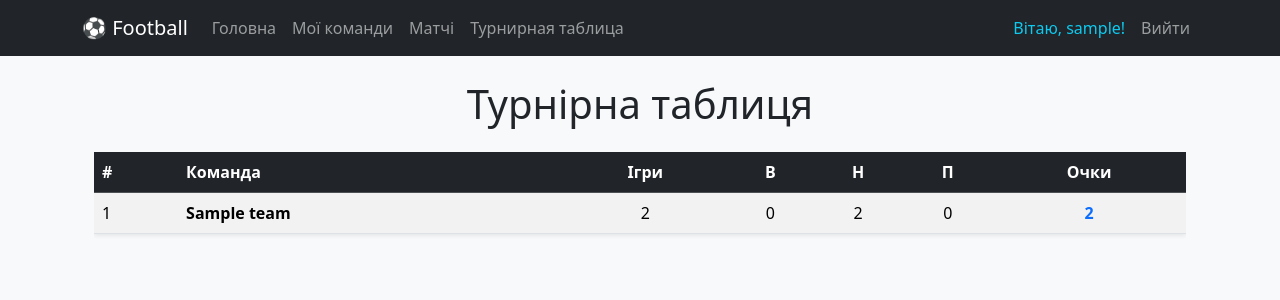
After one commit to Surftrader/football, a Django app: page /table/ in a window 1280 px wide. The commit adds this page. Shown: the top 300 px of the page. Run offline with Django 5.2, Linux system fonts and the light colour scheme; a user stored in the database is signed in; tables that the repository leaves empty hold one stand-in row (values such as "Sample post"); parts of the project's set-up code (start-up, migrations or seed data) failed here and were passed over; some libraries are stand-ins or nearby versions.

Commit message:
add ligue table

```diff
--- a/teams/models.py
+++ b/teams/models.py
@@ -68,8 +68,16 @@ class Match(models.Model):
     home_team = models.ForeignKey(Team, on_delete=models.CASCADE, related_name='home_matches', verbose_name="Домашня команда")
     away_team = models.ForeignKey(Team, on_delete=models.CASCADE, related_name='away_matches')
     match_date = models.DateTimeField(verbose_name="Дата та час матчу")
-    home_score = models.PositiveIntegerField(default=0)
-    away_score = models.PositiveIntegerField(default=0)
+    home_score = models.PositiveIntegerField(
+        verbose_name="Голи домашньої команди",
+        null=True,
+        blank=True
+        )
+    away_score = models.PositiveIntegerField(
+        verbose_name="Голи гостьової команди",
+        null=True,
+        blank=True
+    )
     stadium = models.CharField(max_length=100)
 
     class Meta:
--- a/teams/urls.py
+++ b/teams/urls.py
@@ -1,8 +1,8 @@
 from django.urls import path
-from .views import TeamListView, TeamCreateView, TeamUpdateView, \
-    TeamDeleteView, PlayerListView, PlayerCreateView, PlayerUpdateView, \
-        PlayerDeleteView, MatchListView, MatchCreateView, MatchUpdateView, \
-            MatchDeleteView
+from .views import (TeamListView, TeamCreateView, TeamUpdateView,
+    TeamDeleteView, PlayerListView, PlayerCreateView, PlayerUpdateView,
+        PlayerDeleteView, MatchListView, MatchCreateView, MatchUpdateView,
+            MatchDeleteView, LeagueTableView)
 
 urlpatterns = [
     path('', TeamListView.as_view(), name='index'),
@@ -17,4 +17,5 @@ urlpatterns = [
     path('matches/add/', MatchCreateView.as_view(), name='match_create'),
     path('matches/<int:pk>/edit/', MatchUpdateView.as_view(), name='match_edit'),
     path('matches/<int:pk>/delete/', MatchDeleteView.as_view(), name='match_delete'),
+    path('table/', LeagueTableView.as_view(), name='league_table'),
 ]
--- a/teams/views.py
+++ b/teams/views.py
@@ -4,10 +4,11 @@ from django.views.generic import ListView, UpdateView, DeleteView
 from django.contrib.auth.mixins import LoginRequiredMixin
 from django.views.generic import CreateView
 from django.urls import reverse_lazy
-from django.db.models import Q
+from django.db.models import Q, Count, F
 from django.utils import timezone
 from .forms import TeamForm, PlayerForm, MatchForm
 from .models import Team, Player, Match
+from django.contrib.auth.decorators import login_required
 
 
 class TeamListView(LoginRequiredMixin, ListView):
@@ -200,3 +201,34 @@ class MatchDeleteView(LoginRequiredMixin, DeleteView):
 
         self.object = match
         return super().dispatch(request, *args, **kwargs)
+
+
+class LeagueTableView(LoginRequiredMixin, ListView):
+    model = Team
+    template_name = 'teams/table.html'
+    context_object_name = 'teams'
+
+
+    def get_queryset(self):
+        played = Q(home_matches__home_score__isnull=False)
+        played_away = Q(away_matches__home_score__isnull=False)
+
+        return Team.objects.filter(manager=self.request.user).annotate(
+            games_played=(
+            Count('home_matches', filter=played, distinct=True) +
+            Count('away_matches', filter=played_away, distinct=True)
+            ),
+            wins=(
+            Count('home_matches', filter=played & Q(home_matches__home_score__gt=F('home_matches__away_score'))) +
+            Count('away_matches', filter=played_away & Q(away_matches__away_score__gt=F('away_matches__home_score')))
+        ),
+        draws=(
+            Count('home_matches', filter=played & Q(home_matches__home_score=F('home_matches__away_score'))) +
+            Count('away_matches', filter=played_away & Q(away_matches__away_score=F('away_matches__home_score')))
+        ),
+        losses=(
+            Count('home_matches', filter=played & Q(home_matches__home_score__lt=F('home_matches__away_score'))) +
+            Count('away_matches', filter=played_away & Q(away_matches__away_score__lt=F('away_matches__home_score')))
+        ),
+        points=F('wins') * 3 + F('draws') * 1
+    ).order_by('-points', '-wins', 'name')
--- a/templates/base.html
+++ b/templates/base.html
@@ -29,6 +29,9 @@
                     <li class="nav-item">
                         <a class="nav-link" href="{% url 'match_list' %}">Матчі</a>
                     </li>
+                    <li class="nav-item">
+                        <a class="nav-link" href="{% url 'league_table' %}">Турнирная таблица</a>
+                     </li>
                 </ul>
                 <ul class="navbar-nav">
                     {% if user.is_authenticated %}
--- a/templates/teams/match_list.html
+++ b/templates/teams/match_list.html
@@ -48,7 +48,7 @@
 
                             <div class="col-2 px-0">
                                 <div class="display-6 fw-bold text-primary">
-                                    {% if match.match_date < now or match.home_score > 0 or match.away_score > 0 %}
+                                    {% if match.home_score is not None %}
                                         {{ match.home_score }}:{{ match.away_score }}
                                     {% else %}
                                         <small class="text-muted" style="font-size: 1.2rem;">VS</small>
--- /dev/null
+++ b/templates/teams/table.html
@@ -0,0 +1,39 @@
+{% extends 'base.html' %}
+
+{% block content %}
+<div class="container mt-4">
+    <h1 class="text-center mb-4">Турнірна таблиця</h1>
+    <div class="table-responsive">
+        <table class="table table-striped table-hover shadow-sm">
+            <thead class="table-dark">
+                <tr>
+                    <th>#</th>
+                    <th>Команда</th>
+                    <th class="text-center">Ігри</th>
+                    <th class="text-center">В</th>
+                    <th class="text-center">Н</th>
+                    <th class="text-center">П</th>
+                    <th class="text-center fw-bold">Очки</th>
+                </tr>
+            </thead>
+            <tbody>
+                {% for team in teams %}
+                <tr>
+                    <td>{{ forloop.counter }}</td>
+                    <td><strong>{{ team.name }}</strong></td>
+                    <td class="text-center">{{ team.games_played }}</td>
+                    <td class="text-center">{{ team.wins }}</td>
+                    <td class="text-center">{{ team.draws }}</td>
+                    <td class="text-center">{{ team.losses }}</td>
+                    <td class="text-center fw-bold text-primary">{{ team.points }}</td>
+                </tr>
+                {% empty %}
+                <tr>
+                    <td colspan="7" class="text-center">У вас ще немає команд або зіграних матчів.</td>
+                </tr>
+                {% endfor %}
+            </tbody>
+        </table>
+    </div>
+</div>
+{% endblock %}
```
Also changed, not shown: teams/migrations/0006_alter_match_away_score_alter_match_home_score.py (added).
